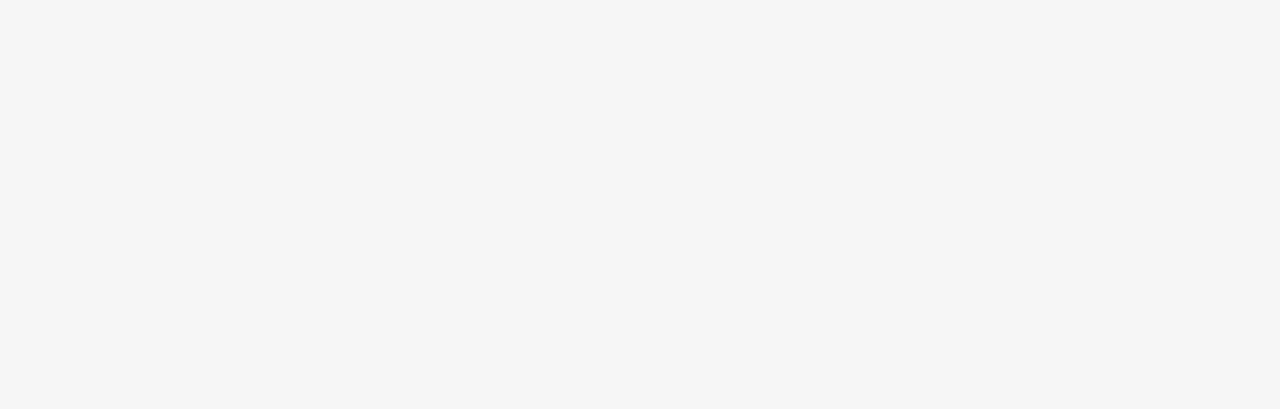
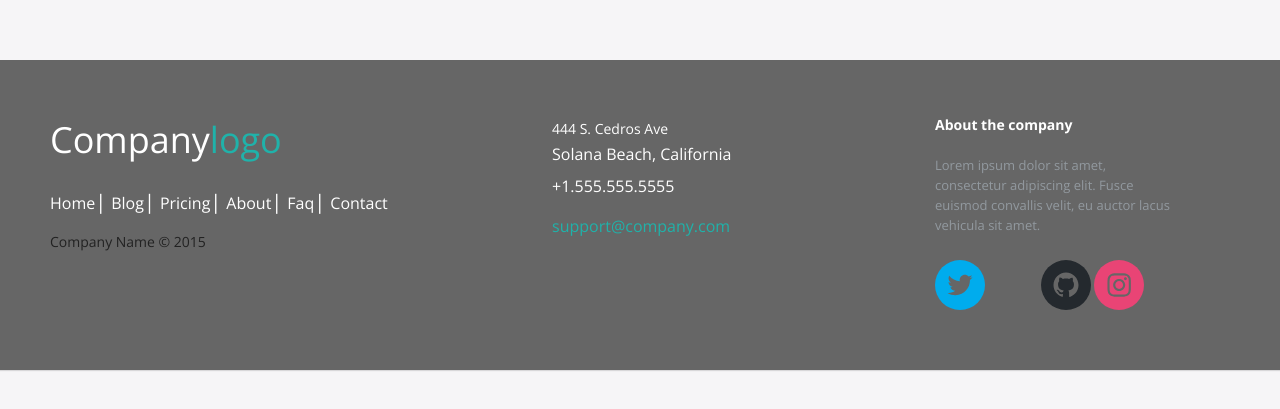
Before and after one commit to MohamedMassouda/AgileProject, a React (Create React App) app in the folder frontend/: page /footer in a window 1280 px wide. Before the commit this address had no page. Shown: the part 165-574 px from the top of the page. Built offline with nearby package versions, Linux system fonts and the light colour scheme.

Commit message:
nav bar and footer edition

```diff
--- a/frontend/package.json
+++ b/frontend/package.json
@@ -12,6 +12,7 @@
     "react-dom": "^18.2.0",
     "react-router-dom": "^6.22.3",
     "react-scripts": "5.0.1",
+    "react-social-icons": "^6.16.0",
     "styled-components": "^6.1.8",
     "tsparticles-preset-confetti": "^2.12.0",
     "web-vitals": "^2.1.4"
--- a/frontend/src/App.js
+++ b/frontend/src/App.js
@@ -2,6 +2,7 @@
 import Navbar from "./screens/Navbar.jsx";
 import { BrowserRouter, Route, Routes } from "react-router-dom";
 import SignUp from "./screens/SignUp.jsx";
+import Footer from "./screens/Footer.jsx";
 
 function App() {
   return (
@@ -9,6 +10,7 @@
       <Routes>
         <Route path="/" element={<Navbar />} />
         <Route path="/register" element={<SignUp />} />
+        <Route path="/footer" element={<Footer />} />
       </Routes>
     </BrowserRouter>
   );
--- /dev/null
+++ b/frontend/src/screens/Footer.css
@@ -0,0 +1,197 @@
+@import url(https://fonts.googleapis.com/css?family=Open+Sans:400,500,300,700);
+
+* {
+  font-family: Open Sans;
+}
+
+section {
+  width: 100%;
+  display: inline-block;
+  background: #333;
+  height: 50vh;
+  text-align: center;
+  font-size: 22px;
+  font-weight: 700;
+  text-decoration: underline;
+}
+
+.footer-distributed{
+	background: #666;
+	box-shadow: 0 1px 1px 0 rgba(0, 0, 0, 0.12);
+	box-sizing: border-box;
+	width: 100%;
+	text-align: left;
+	font: bold 16px sans-serif;
+	padding: 55px 50px;
+}
+
+.footer-distributed .footer-left,
+.footer-distributed .footer-center,
+.footer-distributed .footer-right{
+	display: inline-block;
+	vertical-align: top;
+}
+
+/* Footer left */
+
+.footer-distributed .footer-left{
+	width: 40%;
+}
+
+/* The company logo */
+
+.footer-distributed h3{
+	color:  #ffffff;
+	font: normal 36px 'Open Sans', cursive;
+	margin: 0;
+}
+
+.footer-distributed h3 span{
+	color:  lightseagreen;
+}
+
+/* Footer links */
+
+.footer-distributed .footer-links{
+	color:  #ffffff;
+	margin: 20px 0 12px;
+	padding: 0;
+}
+
+.footer-distributed .footer-links a{
+	display:inline-block;
+	line-height: 1.8;
+  font-weight:400;
+	text-decoration: none;
+	color:  inherit;
+}
+
+.footer-distributed .footer-company-name{
+	color:  #222;
+	font-size: 14px;
+	font-weight: normal;
+	margin: 0;
+}
+
+/* Footer Center */
+
+.footer-distributed .footer-center{
+	width: 35%;
+}
+
+.footer-distributed .footer-center i{
+	background-color:  #33383b;
+	color: #ffffff;
+	font-size: 25px;
+	width: 38px;
+	height: 38px;
+	border-radius: 50%;
+	text-align: center;
+	line-height: 42px;
+	margin: 10px 15px;
+	vertical-align: middle;
+}
+
+.footer-distributed .footer-center i.fa-envelope{
+	font-size: 17px;
+	line-height: 38px;
+}
+
+.footer-distributed .footer-center p{
+	display: inline-block;
+	color: #ffffff;
+  font-weight:400;
+	vertical-align: middle;
+	margin:0;
+}
+
+.footer-distributed .footer-center p span{
+	display:block;
+	font-weight: normal;
+	font-size:14px;
+	line-height:2;
+}
+
+.footer-distributed .footer-center p a{
+	color:  lightseagreen;
+	text-decoration: none;;
+}
+
+.footer-distributed .footer-links a:before {
+  content: "|";
+  font-weight:300;
+  font-size: 20px;
+  left: 0;
+  color: #fff;
+  display: inline-block;
+  padding-right: 5px;
+}
+
+.footer-distributed .footer-links .link-1:before {
+  content: none;
+}
+
+/* Footer Right */
+
+.footer-distributed .footer-right{
+	width: 20%;
+}
+
+.footer-distributed .footer-company-about{
+	line-height: 20px;
+	color:  #92999f;
+	font-size: 13px;
+	font-weight: normal;
+	margin: 0;
+}
+
+.footer-distributed .footer-company-about span{
+	display: block;
+	color:  #ffffff;
+	font-size: 14px;
+	font-weight: bold;
+	margin-bottom: 20px;
+}
+
+.footer-distributed .footer-icons{
+	margin-top: 25px;
+}
+
+.footer-distributed .footer-icons a{
+	display: inline-block;
+	width: 35px;
+	height: 35px;
+	cursor: pointer;
+	border-radius: 2px;
+
+	font-size: 20px;
+	color: #ffffff;
+	text-align: center;
+	line-height: 35px;
+
+	margin-right: 3px;
+	margin-bottom: 5px;
+}
+
+/* If you don't want the footer to be responsive, remove these media queries */
+
+@media (max-width: 880px) {
+
+	.footer-distributed{
+		font: bold 14px sans-serif;
+	}
+
+	.footer-distributed .footer-left,
+	.footer-distributed .footer-center,
+	.footer-distributed .footer-right{
+		display: block;
+		width: 100%;
+		margin-bottom: 40px;
+		text-align: center;
+	}
+
+	.footer-distributed .footer-center i{
+		margin-left: 0;
+	}
+
+}
--- /dev/null
+++ b/frontend/src/screens/Footer.jsx
@@ -0,0 +1,60 @@
+import React from 'react';
+import './Footer.css';
+import ReactDOM from 'react-dom'
+import { SocialIcon } from 'react-social-icons'
+
+const Footer = () => {
+  return (
+    <footer className="footer-distributed">
+      <div className="footer-left">
+        <h3>Company<span>logo</span></h3>
+
+        <div className="footer-links">
+          <a href="#" className="link-1">Home</a>
+          <a href="#">Blog</a>
+          <a href="#">Pricing</a>
+          <a href="#">About</a>
+          <a href="#">Faq</a>
+          <a href="#">Contact</a>
+        </div>
+
+        <p className="footer-company-name">Company Name © 2015</p>
+      </div>
+
+      <div className="footer-center">
+        <div>
+          <i className="fa fa-map-marker"></i>
+          <p>
+            <span>444 S. Cedros Ave</span> Solana Beach, California
+          </p>
+        </div>
+
+        <div>
+          <i className="fa fa-phone"></i>
+          <p>+1.555.555.5555</p>
+        </div>
+
+        <div>
+          <i className="fa fa-envelope"></i>
+          <p><a href="mailto:support@company.com">support@company.com</a></p>
+        </div>
+      </div>
+
+      <div className="footer-right">
+        <p className="footer-company-about">
+          <span>About the company</span>
+          Lorem ipsum dolor sit amet, consectetur adipiscing elit. Fusce euismod convallis velit, eu auctor lacus vehicula sit amet.
+        </p>
+
+        <div className="footer-icons">
+        <SocialIcon url="https://twitter.com" />
+        <SocialIcon url="www.facebook.com" />
+        <SocialIcon url="https://github.com" />
+        <SocialIcon url="https://www.instagram.com" />
+        </div>
+      </div>
+    </footer>
+  );
+};
+
+export default Footer;
```
Also changed, not shown: 1 other file (tests, documents, lock files or other folders).
